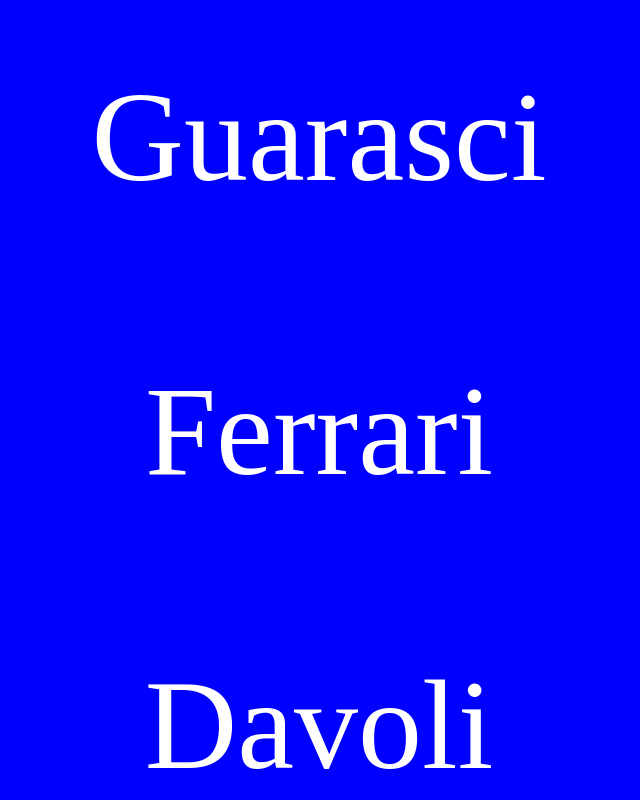
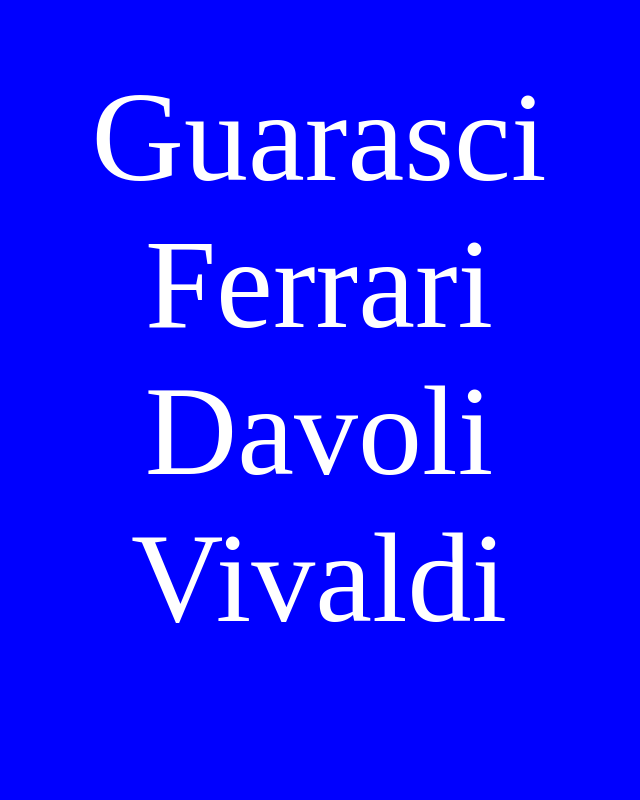
Before and after one commit to AlanHolon/cf, a plain HTML site: page index.html in a window 1280 px wide. Shown: the whole page, without its empty margins (321-961 px from the left). Drawn offline with Linux system fonts and the light colour scheme.

Commit message:
Ideona rifinita

```diff
--- a/index.html
+++ b/index.html
@@ -9,7 +9,7 @@
     function createIndex(x) {
         let o = "";
         for (let y of x) {
-            o += "<div style='color:"+y.color+"' data-target='"+y.cf+"'>"+y.name+"</div><br>";
+            o += "<div style='color:"+y.color+"' data-target='"+y.cf+"'>"+y.name+"</div>";
         }
         return o;
     }
```
